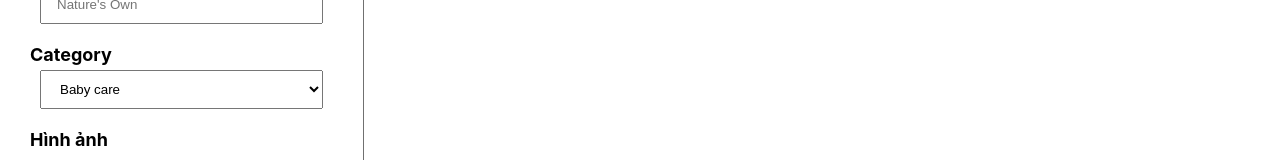
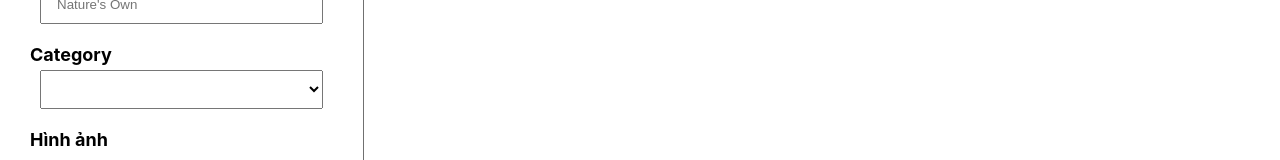
Before and after one commit to nnamtran/vitachi-addproduct, a React (Create React App) app: page / in a window 1280 px wide. Shown: the part 503-663 px from the top of the page. Built offline with nearby package versions, Linux system fonts and the light colour scheme.

Commit message:
some fixes

```diff
--- a/src/App.js
+++ b/src/App.js
@@ -143,6 +143,7 @@ function App() {
               />
               <label htmlFor="category">Category</label>
               <select name="category" id="category" onChange={handleChange}>
+                <option value="none"></option>
                 <option value="baby">Baby care</option>
                 <option value="pregnancy">Pregnancy care</option>
                 <option value="vitamins">Vitamins</option>
```
